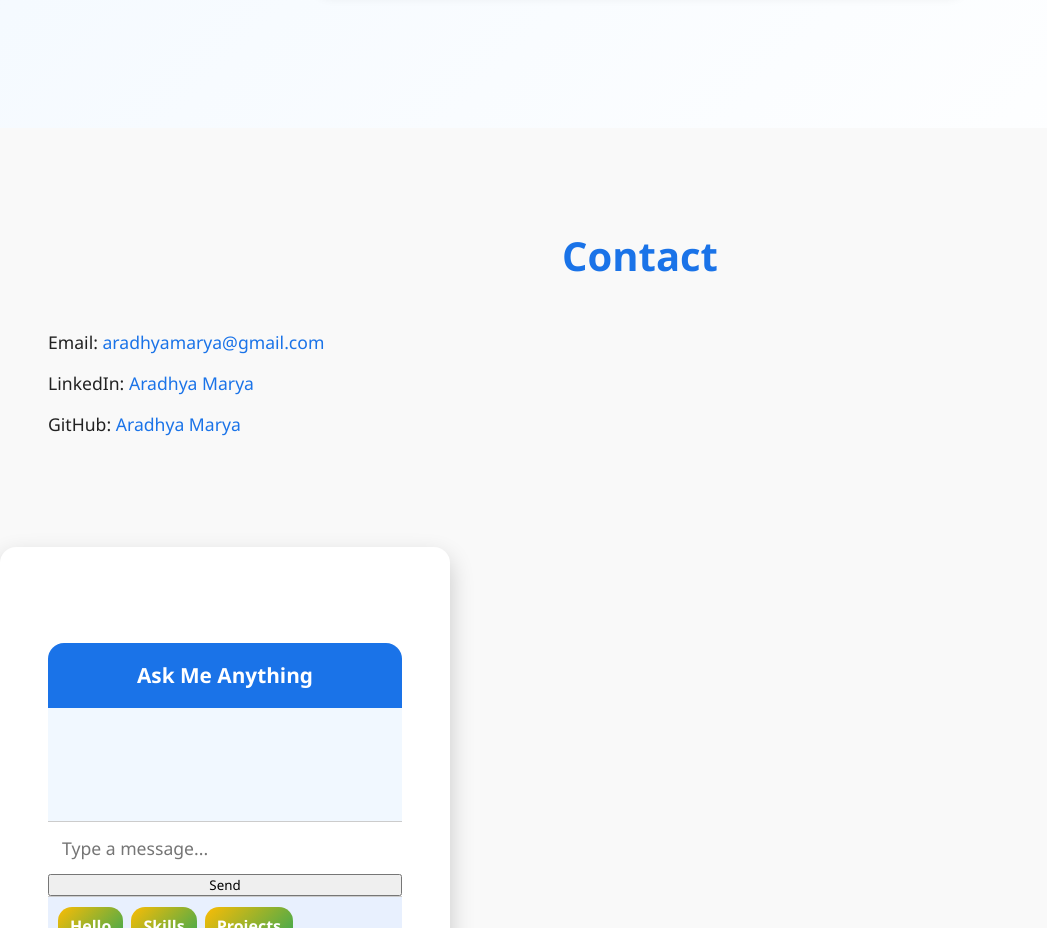
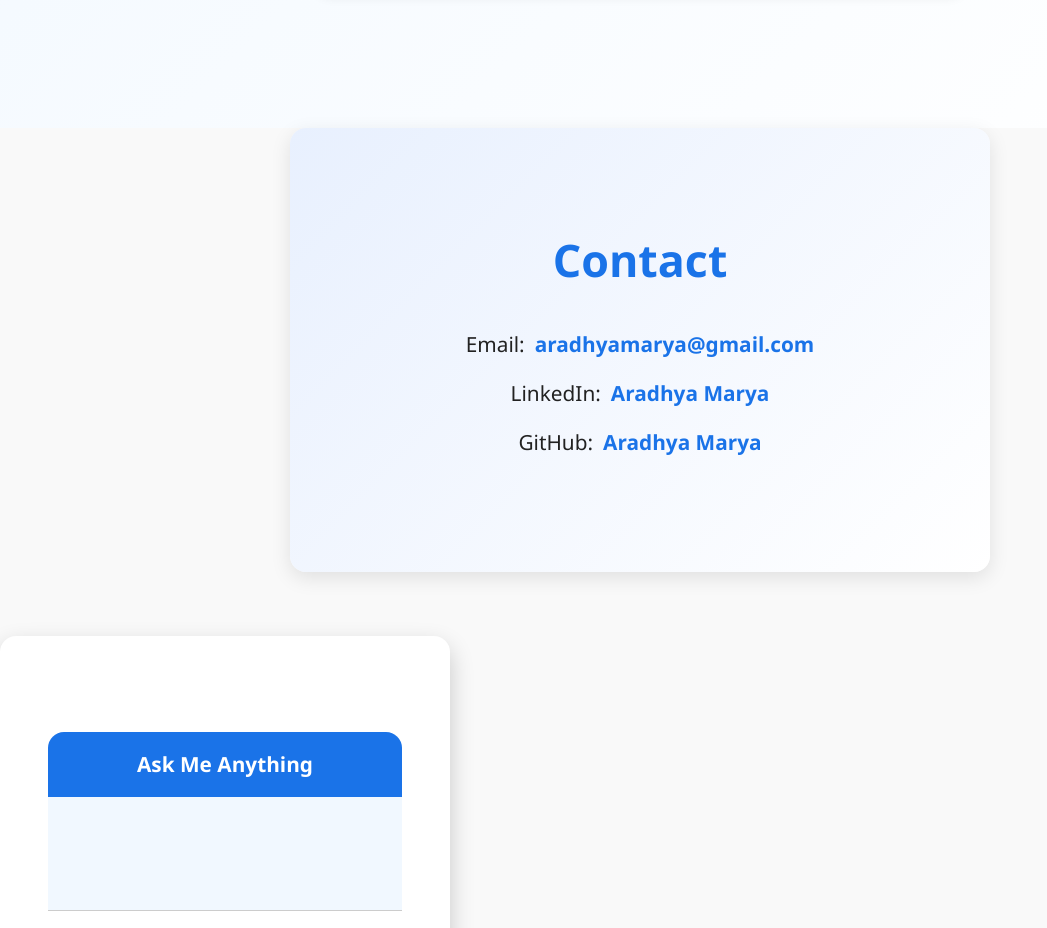
Before and after one commit to AradhyaMarya047/Portfolio, a plain HTML site: page index.html in a window 1280 px wide. Shown: the part 2080-3008 px from the top of the page, without its empty margins (0-1047 px from the left). Drawn offline with Linux system fonts and the light colour scheme.

Commit message:
Update style.css

```diff
--- a/style.css
+++ b/style.css
@@ -130,14 +130,53 @@ section h2 { font-size: 2.5rem; color: #1a73e8; margin-bottom: 2.5rem; text-alig
 .experience-card p { font-size:1.1rem; margin:0.5rem 0; line-height:1.6; }
 
 /* Contact Section */
-.contact p { font-size:1.1rem; margin-bottom:0.8rem; }
-.contact a { color:#1a73e8; text-decoration:none; }
-.contact a:hover { color:#34a853; }
+.contact {
+  text-align: center;
+  background: linear-gradient(135deg, #e8f0fe, #ffffff);
+  padding: 6rem 3rem;
+  border-radius: 16px;
+  box-shadow: 0 6px 20px rgba(0,0,0,0.1);
+  max-width: 700px;
+  margin: 0 auto 4rem auto;
+}
+
+.contact h2 {
+  font-size: 2.8rem;
+  color: #1a73e8;
+  margin-bottom: 2rem;
+}
+
+.contact p {
+  font-size: 1.3rem;
+  margin: 1rem 0;
+  display: flex;
+  justify-content: center;
+  align-items: center;
+  gap: 10px;
+}
+
+.contact a {
+  color: #1a73e8;
+  text-decoration: none;
+  font-weight: 600;
+  transition: all 0.3s ease;
+}
+
+.contact a:hover {
+  color: #fbbc05;
+  transform: scale(1.05);
+}
+
+.contact p i {
+  color: #34a853;
+  font-size: 1.4rem;
+}
+
 
 /* Chatbot */
 #chatbot {
-  width: 450px;        /* wider */
-  height: 550px;       /* taller */
+  width: 450px;
+  height: 550px;
   bottom: -600px;
   right: 20px;
   background: #fff;
```
